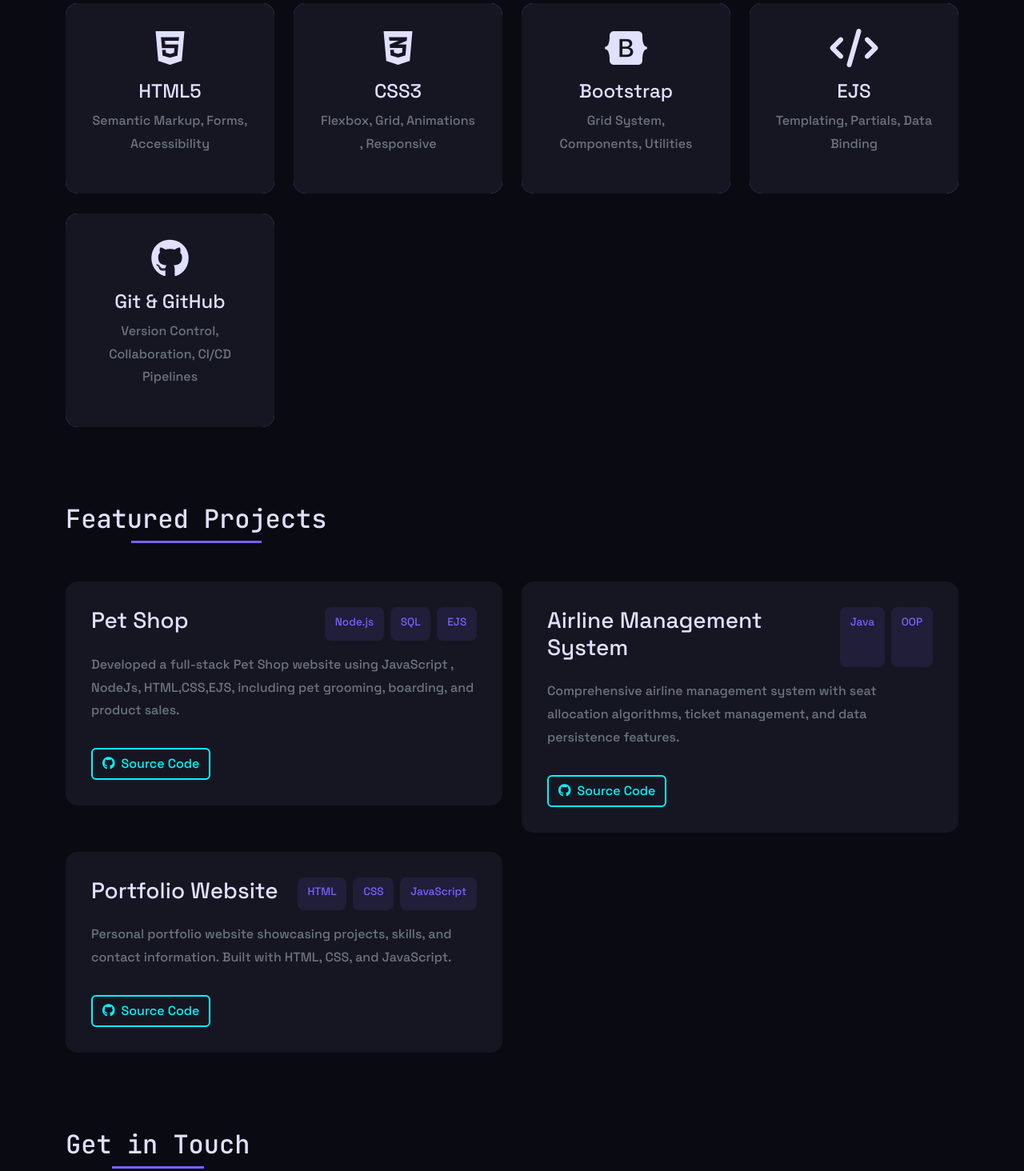
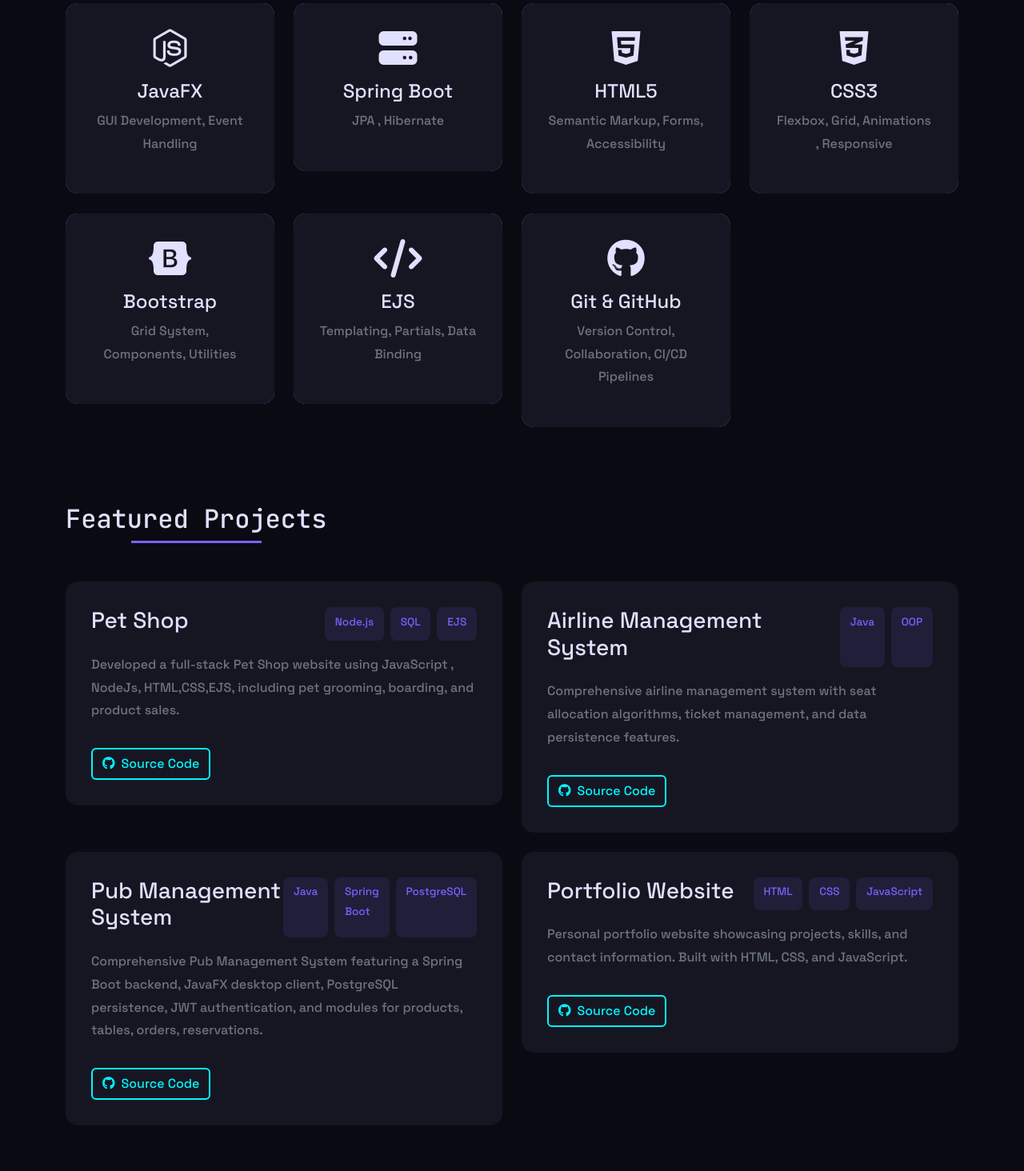
Before and after one commit to michaelhawat/Portfolio, a website: page index.html in a window 1280 px wide. Shown: the part 2305-3769 px from the top of the page at 80% size. Drawn offline with nearby package versions, Linux system fonts and the light colour scheme.

Commit message:
add mypub project

```diff
--- a/index.html
+++ b/index.html
@@ -439,6 +439,20 @@
           </div>
         </div>
 
+        <div class="col-md-6 col-lg-3" data-aos="flip-left" data-aos-delay="100">
+          <div class="skill-card">
+            <i class="fab fa-node-js fa-3x mb-3"></i>
+            <h4>JavaFX</h4>
+            <p class="text-secondary">GUI Development, Event Handling</p>
+          </div>
+        </div>
+        <div class="col-md-6 col-lg-3" data-aos="flip-left" data-aos-delay="200">
+          <div class="skill-card">
+            <i class="fas fa-server fa-3x mb-3"></i>
+            <h4>Spring Boot</h4>
+            <p class="text-secondary">JPA , Hibernate</p>
+            </div>
+          </div>
         <div class="col-md-6 col-lg-3" data-aos="flip-left" data-aos-delay="200">
           <div class="skill-card">
             <i class="fab fa-html5 fa-3x mb-3"></i>
@@ -473,6 +487,7 @@
             <p class="text-secondary">Templating, Partials, Data Binding</p>
           </div>
         </div>
+
 
         <div class="col-md-6 col-lg-3" data-aos="flip-left" data-aos-delay="400">
           <div class="skill-card">
@@ -532,6 +547,26 @@
           </div>
         </div>
 
+        <div class="col-lg-6" data-aos="fade-up" data-aos-delay="200">
+          <div class="project-card">
+            <div class="d-flex justify-content-between mb-3">
+              <h3>Pub Management System</h3>
+              <div class="d-flex gap-2">
+                <span class="tech-badge">Java</span>
+                <span class="tech-badge">Spring Boot</span>
+                <span class="tech-badge">PostgreSQL</span>
+
+              </div>
+            </div>
+            <p class="text-secondary">
+            Comprehensive Pub Management System featuring a Spring Boot backend, JavaFX desktop client, PostgreSQL persistence,
+            JWT authentication, and modules for products, tables, orders, reservations.
+            </p>
+            <a href="https://github.com/michaelhawat/Pub-Management-System" class="btn btn-outline-neon mt-3"
+              target="_blank"><i class="fab fa-github me-2"></i>Source Code</a>
+          </div>
+        </div>
+
         <div class="col-lg-6" data-aos="fade-up" data-aos-delay="300">
           <div class="project-card">
             <div class="d-flex justify-content-between mb-3">
@@ -546,7 +581,7 @@
                   Personal portfolio website showcasing projects, skills, and
                   contact information. Built with HTML, CSS, and JavaScript.
                 </p>
-                <a href="https://github.com/michaelhawat" class="btn btn-outline-neon mt-3"
+                <a href="https://github.com/michaelhawat/Portfolio" class="btn btn-outline-neon mt-3"
                   target="_blank"><i class="fab fa-github me-2"></i>Source Code</a>
                   </div>
                   </div>
```
